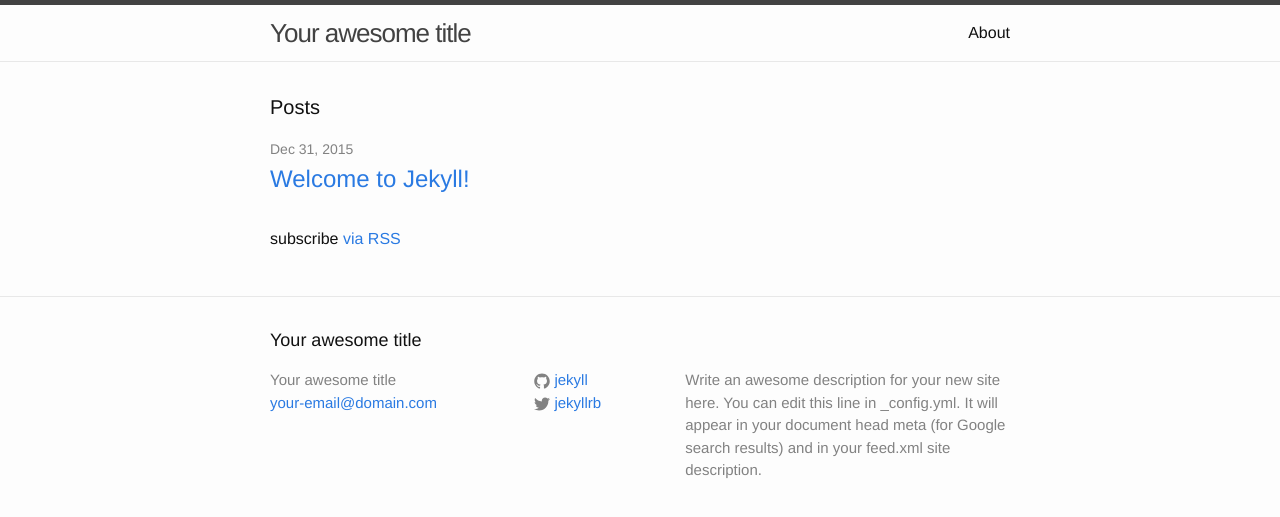
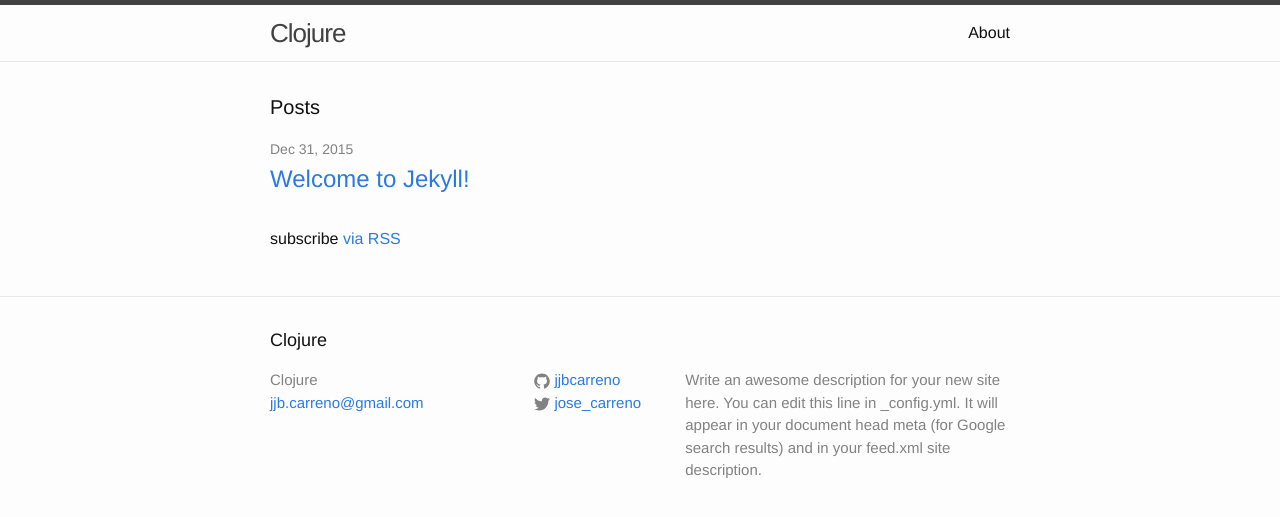
Before and after one commit to jjbcarreno/jjbcarreno.github.io, a Jekyll site: the page built from index.html, in a window 1280 px wide. Shown: the top 517 px of the page. Built offline with Jekyll 4.4.1, drawn with Linux system fonts in a browser that asks for light colours.

Commit message:
update configuration

```diff
--- a/_config.yml
+++ b/_config.yml
@@ -1,14 +1,14 @@
 # Site settings
-title: Your awesome title
-email: your-email@domain.com
+title: Clojure
+email: jjb.carreno@gmail.com
 description: > # this means to ignore newlines until "baseurl:"
   Write an awesome description for your new site here. You can edit this
   line in _config.yml. It will appear in your document head meta (for
   Google search results) and in your feed.xml site description.
 baseurl: "" # the subpath of your site, e.g. /blog/
-url: "http://yourdomain.com" # the base hostname & protocol for your site
-twitter_username: jekyllrb
-github_username:  jekyll
+url: "http://jjbcarreno.github.io" # the base hostname & protocol for your site
+twitter_username: jose_carreno
+github_username:  jjbcarreno
 
 # Build settings
 markdown: kramdown
```
